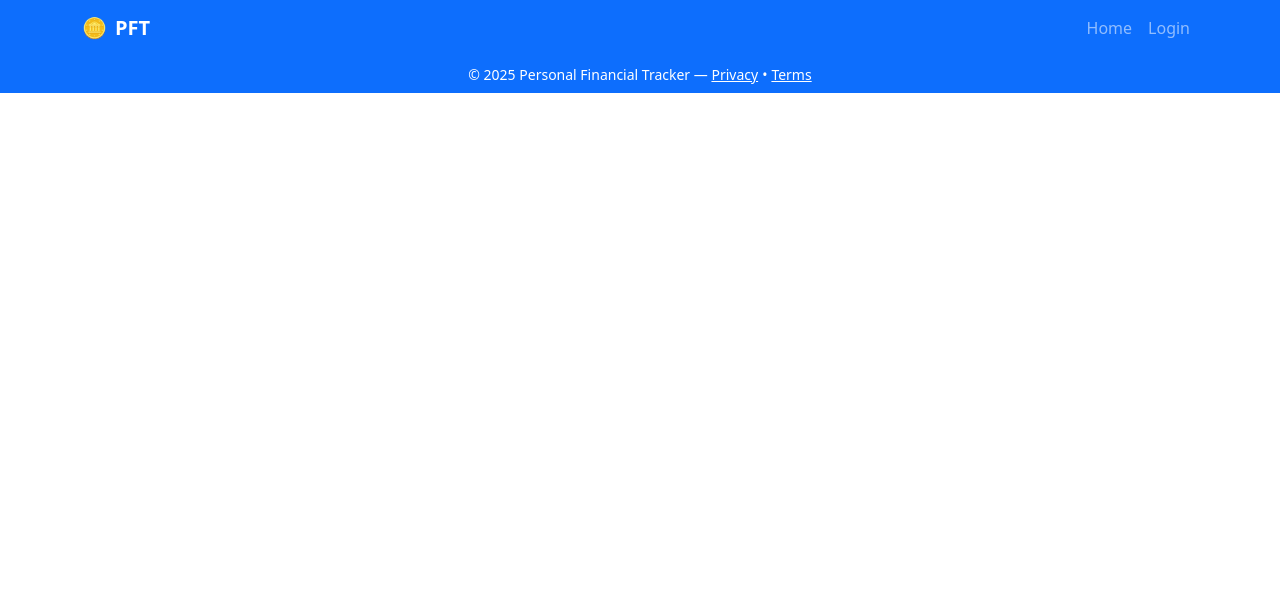
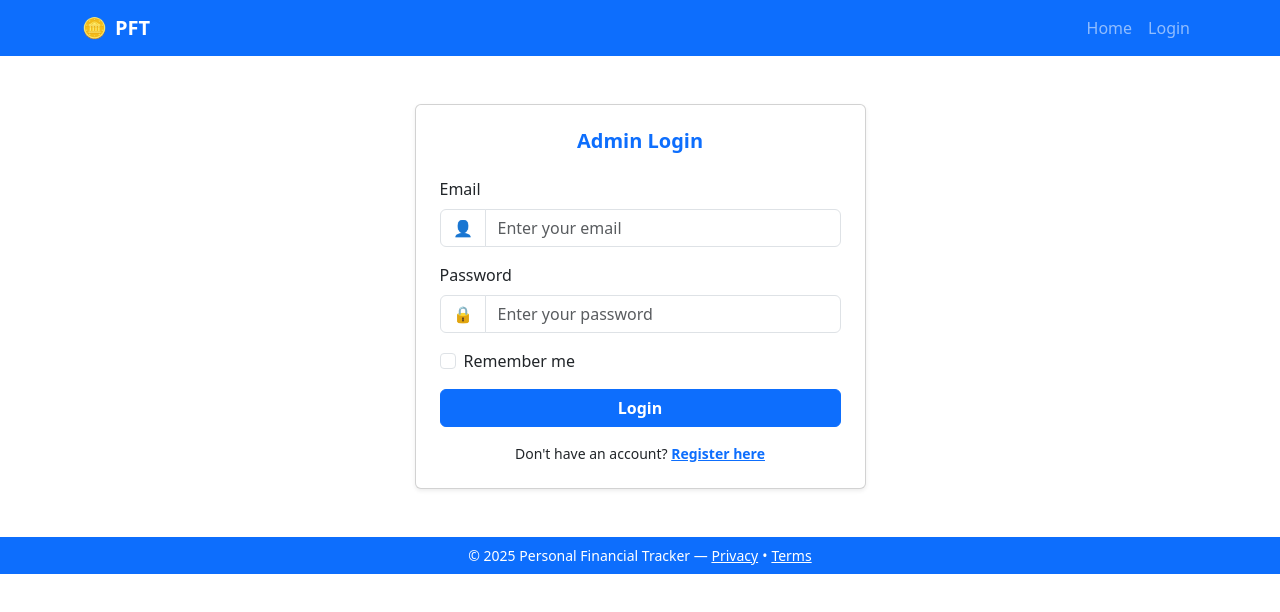
Before and after one commit to TomH35/personal-finance-tracker, a Vue app in the folder frontend/: page /admin-login in a window 1280 px wide. Shown: the top 612 px of the page. Built offline with nearby package versions, Linux system fonts and the light colour scheme.

Commit message:
Admin login.
- Added component LoginForm for user login
- Created API endpoint for admin login
- Implemented loginUser() function for authentication
- Added AdminDashboardView to test redirect after successful admin login
- Configured routing for admin login and admin dashboard

```diff
--- /dev/null
+++ b/frontend/src/components/LoginForm.vue
@@ -0,0 +1,101 @@
+<template>
+  <div class="card shadow-sm">
+    <div class="card-body p-4">
+      <h5 class="text-center mb-4 fw-semibold text-primary">
+        {{ formTitle || 'Login to Your Account' }}
+      </h5>
+
+      <form @submit.prevent="handleSubmit">
+        <!-- Email -->
+        <div class="mb-3">
+          <label class="form-label">Email</label>
+          <div class="input-group">
+            <span class="input-group-text bg-white" aria-hidden="true">👤</span>
+            <input
+              v-model="formData.email"
+              type="email"
+              class="form-control"
+              placeholder="Enter your email"
+              required
+            />
+          </div>
+        </div>
+
+        <!-- Password -->
+        <div class="mb-3">
+          <label class="form-label">Password</label>
+          <div class="input-group">
+            <span class="input-group-text bg-white" aria-hidden="true">🔒</span>
+            <input
+              v-model="formData.password"
+              type="password"
+              class="form-control"
+              placeholder="Enter your password"
+              required
+            />
+          </div>
+        </div>
+
+        <!-- Remember me -->
+        <div class="form-check mb-3">
+          <input v-model="formData.remember" class="form-check-input" type="checkbox" id="rememberCheck" />
+          <label class="form-check-label" for="rememberCheck">
+            Remember me
+          </label>
+        </div>
+
+        <!-- Alerts -->
+        <div v-if="alertMessage && alertType === 'success'" class="alert alert-success" role="alert">
+          {{ alertMessage }}
+        </div>
+        <div v-if="alertMessage && alertType === 'error'" class="alert alert-danger" role="alert">
+          {{ alertMessage }}
+        </div>
+
+        <button type="submit" class="btn btn-primary w-100 fw-semibold">Login</button>
+      </form>
+
+      <p class="text-center mt-3 mb-0 small">
+        Don't have an account?
+        <RouterLink to="/register" class="fw-semibold text-primary">Register here</RouterLink>
+      </p>
+    </div>
+  </div>
+</template>
+
+<script setup>
+import { ref } from 'vue'
+
+const emit = defineEmits(['login'])
+
+const props = defineProps({
+  alertMessage: {
+    type: String,
+    default: '',
+  },
+  alertType: {
+    type: String,
+    default: '',
+  },
+  formTitle: {
+    type: String,
+    default: '',
+  },
+})
+
+const formData = ref({
+  email: '',
+  password: '',
+  remember: false,
+})
+
+const handleSubmit = () => {
+  if (!formData.value.email || !formData.value.password) return;
+
+  emit('login', {
+    email: formData.value.email,
+    password: formData.value.password,
+    remember: formData.value.remember,
+  })
+}
+</script>
--- a/frontend/src/router/index.js
+++ b/frontend/src/router/index.js
@@ -29,6 +29,16 @@ const router = createRouter({
       name: 'user-dashboard',
       component: () => import('../views/UserDashboardView.vue'),
     },
+    {
+      path: '/admin-login',
+      name: 'admin-login',
+      component: () => import('../views/AdminLoginView.vue'),
+    },
+    {
+      path: '/admin-dashboard',
+      name: 'admin-dashboard',
+      component: () => import('../views/AdminDashboardView.vue'),
+    },
   ],
 })
 
--- /dev/null
+++ b/frontend/src/views/AdminDashboardView.vue
@@ -0,0 +1,7 @@
+<template>
+  <main>
+    <p>Hello world! This is the admin dashboard page.</p>
+  </main>
+</template>
+
+<script setup></script>
--- /dev/null
+++ b/frontend/src/views/AdminLoginView.vue
@@ -0,0 +1,60 @@
+<template>
+  <div class="container py-5">
+    <div class="row justify-content-center">
+      <div class="col-12 col-md-8 col-lg-5">
+        <LoginForm
+          @login="handleLogin"
+          :alert-message="alertMessage"
+          :alert-type="alertType"
+          form-title="Admin Login"
+        />
+      </div>
+    </div>
+  </div>
+</template>
+
+<script setup>
+import { ref } from 'vue'
+import { useRouter } from 'vue-router'
+import LoginForm from '@/components/LoginForm.vue'
+
+const alertMessage = ref('')
+const alertType = ref('')
+const router = useRouter()
+
+const handleLogin = async (loginData) => {
+  alertMessage.value = ''
+  alertType.value = ''
+
+  try {
+    const response = await fetch('/backend/api/admin-api/admin-login-api.php', {
+      method: 'POST',
+      headers: {
+        'Content-Type': 'application/json',
+      },
+      body: JSON.stringify(loginData),
+    })
+
+    const data = await response.json()
+
+    if (response.ok && data.success) {
+      console.log('Admin login successful:', data)
+      alertMessage.value = 'Login successful! Redirecting...'
+      alertType.value = 'success'
+
+      if (data.token) {
+        localStorage.setItem('adminToken', data.token)
+      }
+
+      setTimeout(() => router.push('/admin-dashboard'), 2000)
+    } else {
+      alertMessage.value = data.message || 'Invalid credentials. Please try again.'
+      alertType.value = 'error'
+    }
+  } catch (error) {
+    console.error('Network error during login:', error)
+    alertMessage.value = 'Network error. Please check your connection and try again.'
+    alertType.value = 'error'
+  }
+}
+</script>
```
Also changed, not shown: 2 other files (tests, documents, lock files or other folders).
